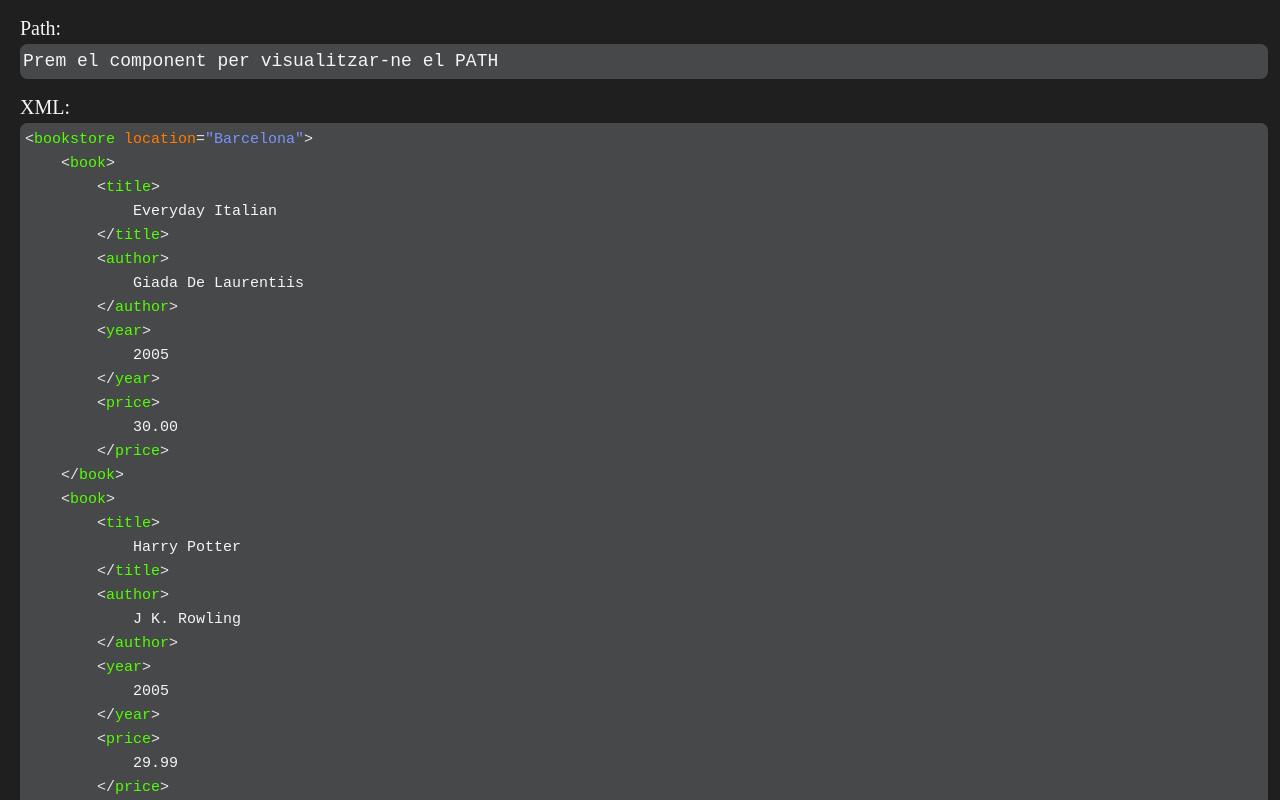
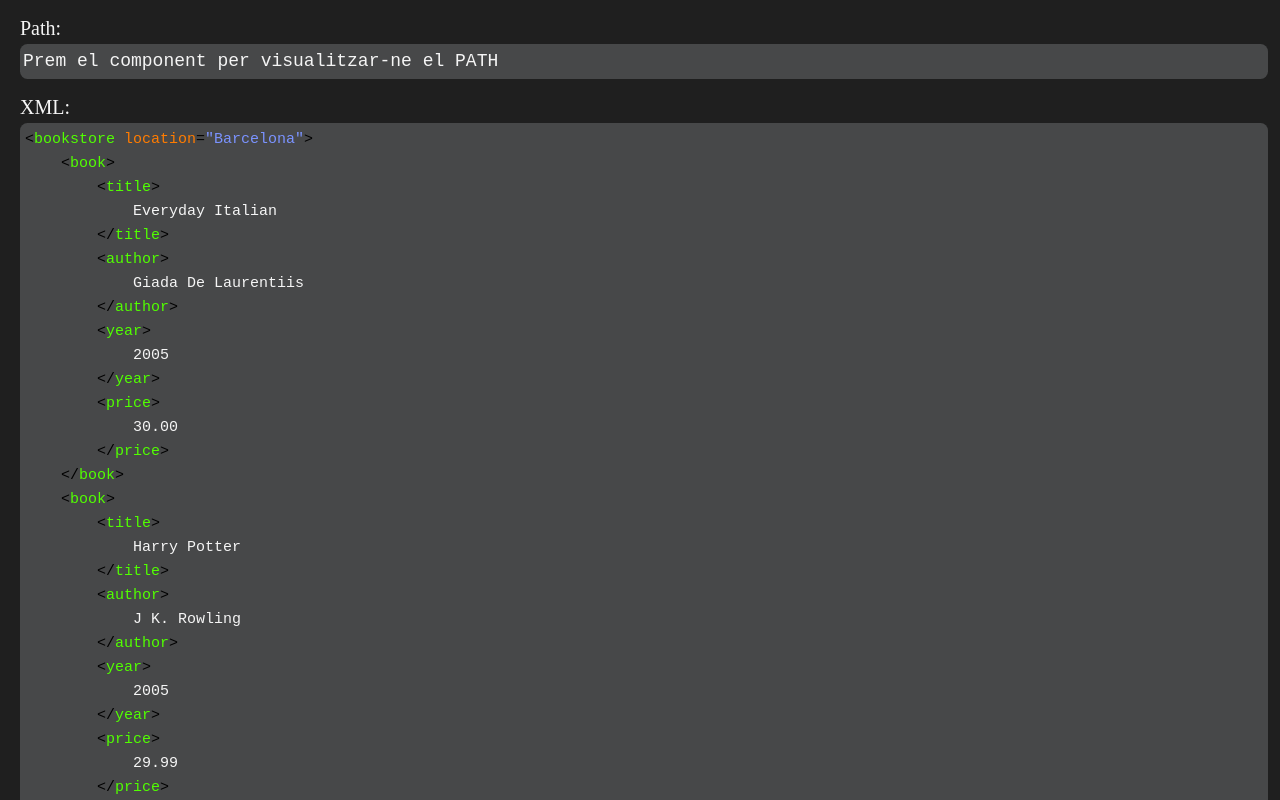
Before and after one commit to prambla/vue-xml-picker, a Vue app: page / in a window 1280 px wide. Shown: the top 800 px of the page. Built offline with nearby package versions, Linux system fonts and the light colour scheme.

Commit message:
Better style disposal

```diff
--- a/src/components/XMLAttributes.vue
+++ b/src/components/XMLAttributes.vue
@@ -31,7 +31,7 @@ export default {
 </script>
 
 <template>
-    <span><span v-for="attribute in attributes" :key="attribute.name"><span @click="clicked(attribute.name)" class="att-name"> {{ attribute.name }}</span><span class="text">=</span><span class="att-value">{{ attribute.value }}</span></span></span>
+    <span><span v-for="attribute in attributes" :key="attribute.name"><span @click="clicked(attribute.name)" class="att-name"> {{ attribute.name }}</span><span class="simbols">=</span><span class="att-value">{{ attribute.value }}</span></span></span>
 </template>
 
 <style scoped>
@@ -41,7 +41,5 @@ export default {
 .att-value {
     color: rgb(123, 147, 255);
 }
-.text {
-    color: rgb(231, 231, 231);
-}
+
 </style>
--- a/src/components/XMLComponent.vue
+++ b/src/components/XMLComponent.vue
@@ -96,31 +96,26 @@ export default {
 
 <template>
     <div>
-        <pre><span class="angles">{{ spaces }}&lt</span><span @click="clicked('element')" class="elementName">{{ node.nodeName }}</span><XMLAttributes @click="receiveEmit" :attributesStr="attributes" :nAttributes="numOfAttributes"></XMLAttributes><span class="angles">&gt</span></pre>
+        <pre><span class="simbols">{{ spaces }}&lt</span><span @click="clicked('element')" class="elementName">{{ node.nodeName }}</span><XMLAttributes @click="receiveEmit" :attributesStr="attributes" :nAttributes="numOfAttributes"></XMLAttributes><span class="simbols">&gt</span></pre>
         <div v-if="childType=='list'">
             <div v-for="child in childComponents" :key="child.id">
                 <XMLComponent @click="receiveEmit" :node="child.node" :name="child.id" :level="level+1"></XMLComponent>
             </div>
         </div>
-        <pre v-else-if="childType=='text'"><span>{{ spaces }}    </span><span @click="clicked('text')" class="text">{{ node.firstChild.nodeValue }}</span></pre>
+        <pre v-else-if="childType=='text'"><span>{{ spaces }}    </span><span @click="clicked('text')" class="text-value">{{ node.firstChild.nodeValue }}</span></pre>
         <div v-else>
             <XMLComponent @click="receiveEmit" :node="node.firstChild" :name="node.firstChild.nodeName" :level="level+1"></XMLComponent>
         </div>
-        <pre><span class="angles">{{ spaces }}&lt/</span><span class="elementName">{{ node.nodeName }}</span><span class="angles">&gt</span></pre>
+        <pre><span class="simbols">{{ spaces }}&lt/</span><span class="elementName">{{ node.nodeName }}</span><span class="simbols">&gt</span></pre>
     </div>
 </template>
 
 <style scoped>
-.text {
+.text-value {
     color: whitesmoke;
 }
 
 .elementName {
     color: rgb(81, 255, 0);
 }
-
-.angles {
-    color: rgb(231, 231, 231);
-}
-
 </style>
```
